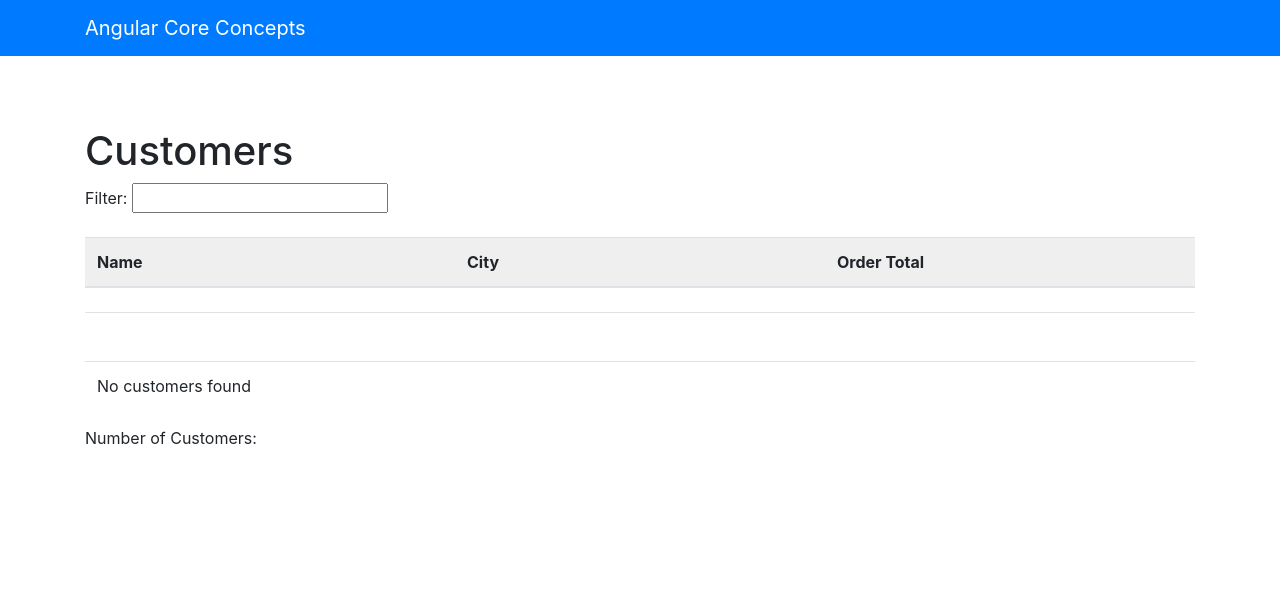
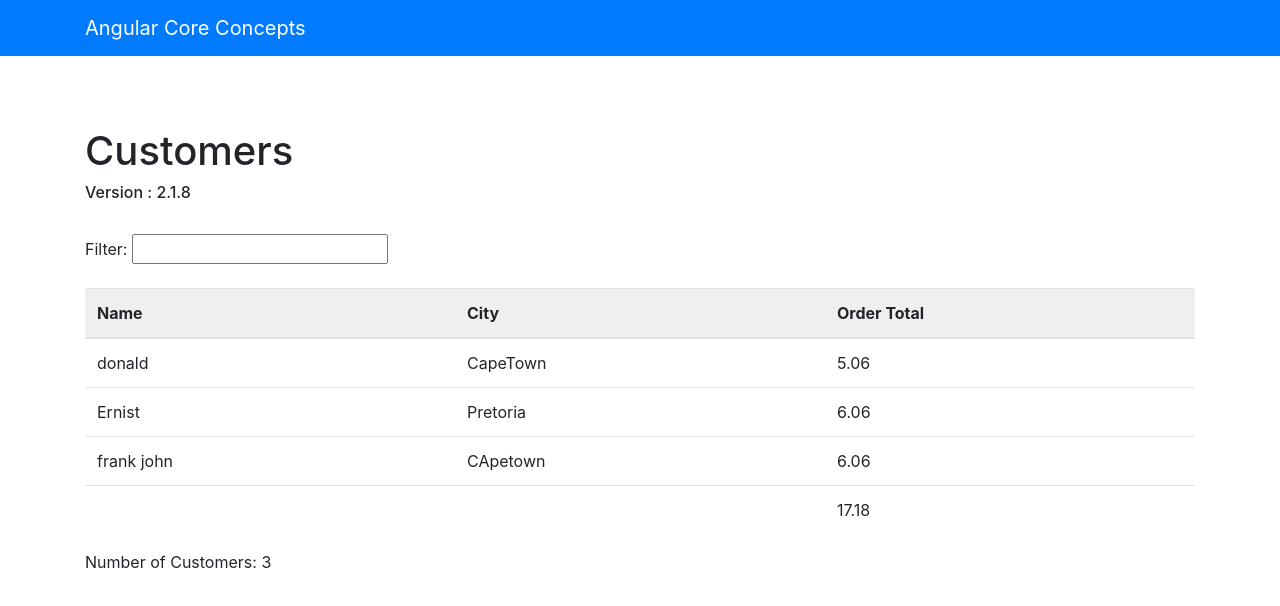
Before and after one commit to EricCronje/AngularJS-Customer-application, an Angular app: page / in a window 1280 px wide. Shown: the top 606 px of the page. Built offline with nearby package versions, Linux system fonts and the light colour scheme.

Commit message:
Added the sort beginning. Added the input decorator to pass data from the parent component to the child.

```diff
--- a/src/app/customers/customers-list/customers-list.component.html
+++ b/src/app/customers/customers-list/customers-list.component.html
@@ -5,29 +5,29 @@
 <table class="table table-hover">
     <thead>
         <tr>
-            <th>Name</th>
-            <th>City</th>
-            <th>Order Total</th>
+            <th (click)="sort('name')">Name</th>
+            <th (click)="sort('city')">City</th>
+            <th (click)="sort('orderTotal')">Order Total</th>
         </tr>
     </thead>
-    <tr>
+    <tr *ngFor="let cust of filteredCustomers">
         <td>
             <a>
-
+                {{ cust.name }}
             </a>
         </td>
-        <td></td>
-        <td></td>
+        <td>{{ cust.city }}</td>
+        <td> {{ cust.orderTotal }} </td>
     </tr>
-    <tr>
+    <tr *ngIf="filteredCustomers && filteredCustomers.length">
         <td colspan="2">&nbsp;</td>
         <td>
-
+            {{ customersOrderTotal }}
         </td>
     </tr>
-    <tr>
-        <td colspan="4">No customers found</td>
+    <tr *ngIf="!filteredCustomers || !filteredCustomers.length">
+        <td colspan="4" >No customers found</td>
     </tr>
 </table>
-Number of Customers:
+Number of Customers: {{ filteredCustomers.length }}
 <br />
--- a/src/app/customers/customers-list/customers-list.component.ts
+++ b/src/app/customers/customers-list/customers-list.component.ts
@@ -1,5 +1,5 @@
 // Angular + 3rd party imports
-import { Component, OnInit } from '@angular/core';
+import { Component, OnInit, Input } from '@angular/core';
 
 // Custom imports
 import { ICustomer } from '../../shared/interfaces';
@@ -9,15 +9,40 @@ import { ICustomer } from '../../shared/interfaces';
   templateUrl: './customers-list.component.html',
   styleUrls: ['../../../assets/styles.css']
 })
+
+
 export class CustomersListComponent implements OnInit {
+  private customersBacckingStore: ICustomer[] = []; // backing field / backing data store.
 
   filteredCustomers: ICustomer[] = [];
-  customerOrderTotal: number;
+  customersOrderTotal: number;
   curencyCode: 'USD';
 
+  @Input() get customers(): ICustomer[] {
+    return this.customersBacckingStore;
+  }
+
+  set customers(value: ICustomer[]) {
+    if (value) {
+        this.filteredCustomers = this.customersBacckingStore = value;
+        this.calculateOrders();
+    }
+  }
   constructor() { }
 
   ngOnInit(): void {
+
+  }
+
+  calculateOrders() {
+    this.customersOrderTotal = 0;
+    this.filteredCustomers.forEach((cust: ICustomer) => {
+        this.customersOrderTotal += cust.orderTotal;
+    });
+  }
+
+  sort(prop: string){
+
   }
 
 }
--- a/src/app/customers/customers.component.html
+++ b/src/app/customers/customers.component.html
@@ -1,3 +1,6 @@
 <h1>{{title}}</h1>
-
-<app-customers-list>Loading...</app-customers-list>
+<h6>Version : {{version}}</h6>
+<br>
+<div>
+    <app-customers-list [customers]="people" >Loading...</app-customers-list>
+</div>
--- a/src/app/customers/customers.component.ts
+++ b/src/app/customers/customers.component.ts
@@ -8,14 +8,18 @@ import { ICustomer } from '../shared/interfaces';
 export class CustomersComponent implements OnInit{
     title: string;
     people: ICustomer[];
+    isVisible = true;
+    version: string;
 
     constructor(){}
 
     ngOnInit(){
         this.title = 'Customers';
+        this.version = '2.1.8';
         this.people = [
-            {id: 1, name: 'Donald', city: 'CapeTown', orderTotal: 5.55, customerSince: new Date(2020, 1, 1)},
-            {id: 2, name: 'Ernist', city: 'Pretoria', orderTotal: 6.78, customerSince: new Date(2020, 2, 5)}
+            {id: 1, name: 'donald', city: 'CapeTown', orderTotal: 5.06, customerSince: new Date(2020, 1, 1)},
+            {id: 2, name: 'Ernist', city: 'Pretoria', orderTotal: 6.06, customerSince: new Date(2020, 2, 5)},
+            {id: 3, name: 'frank john', city: 'CApetown', orderTotal: 6.06, customerSince: new Date(2020, 2, 5)}
         ];
     }
 }
```
